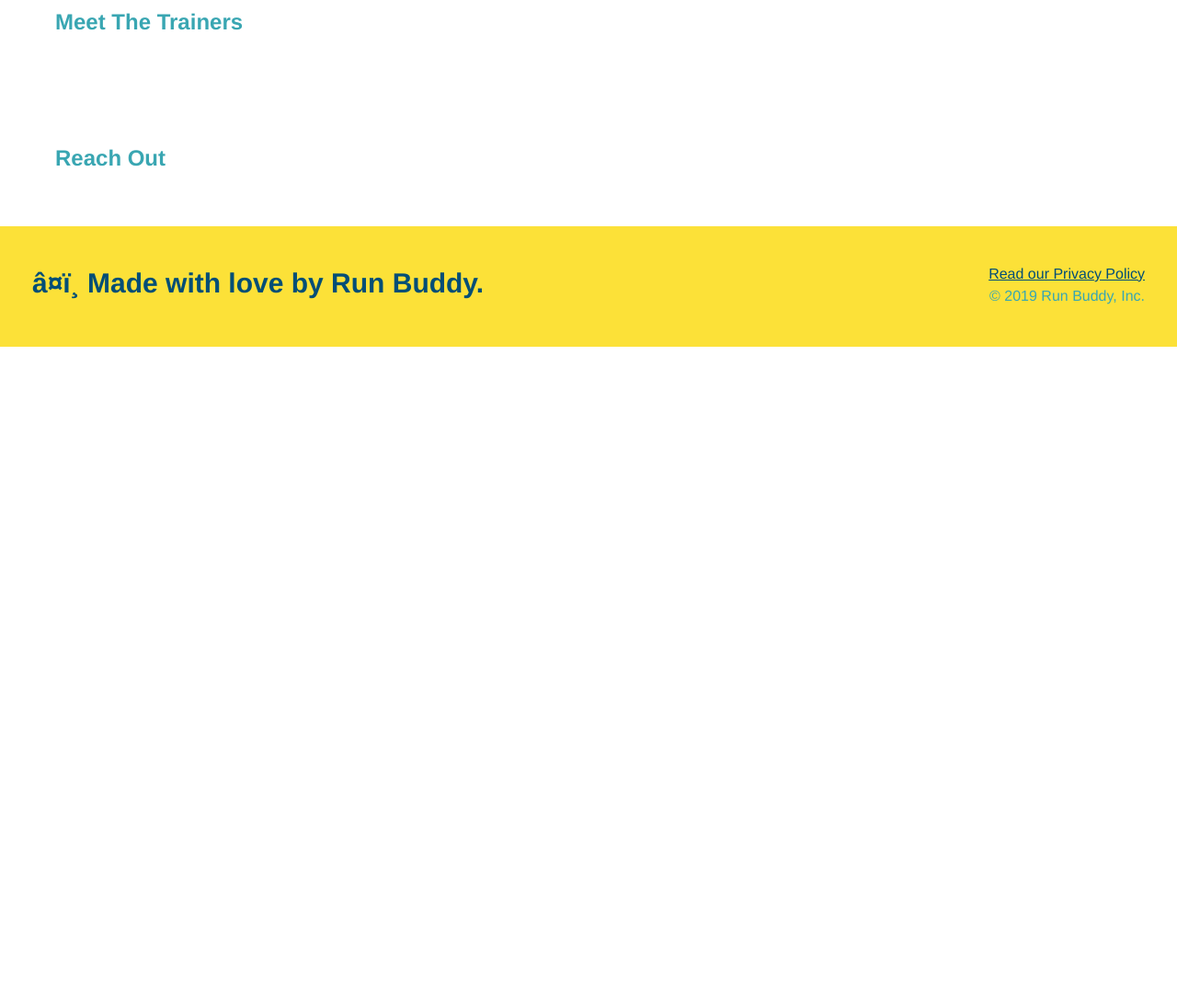
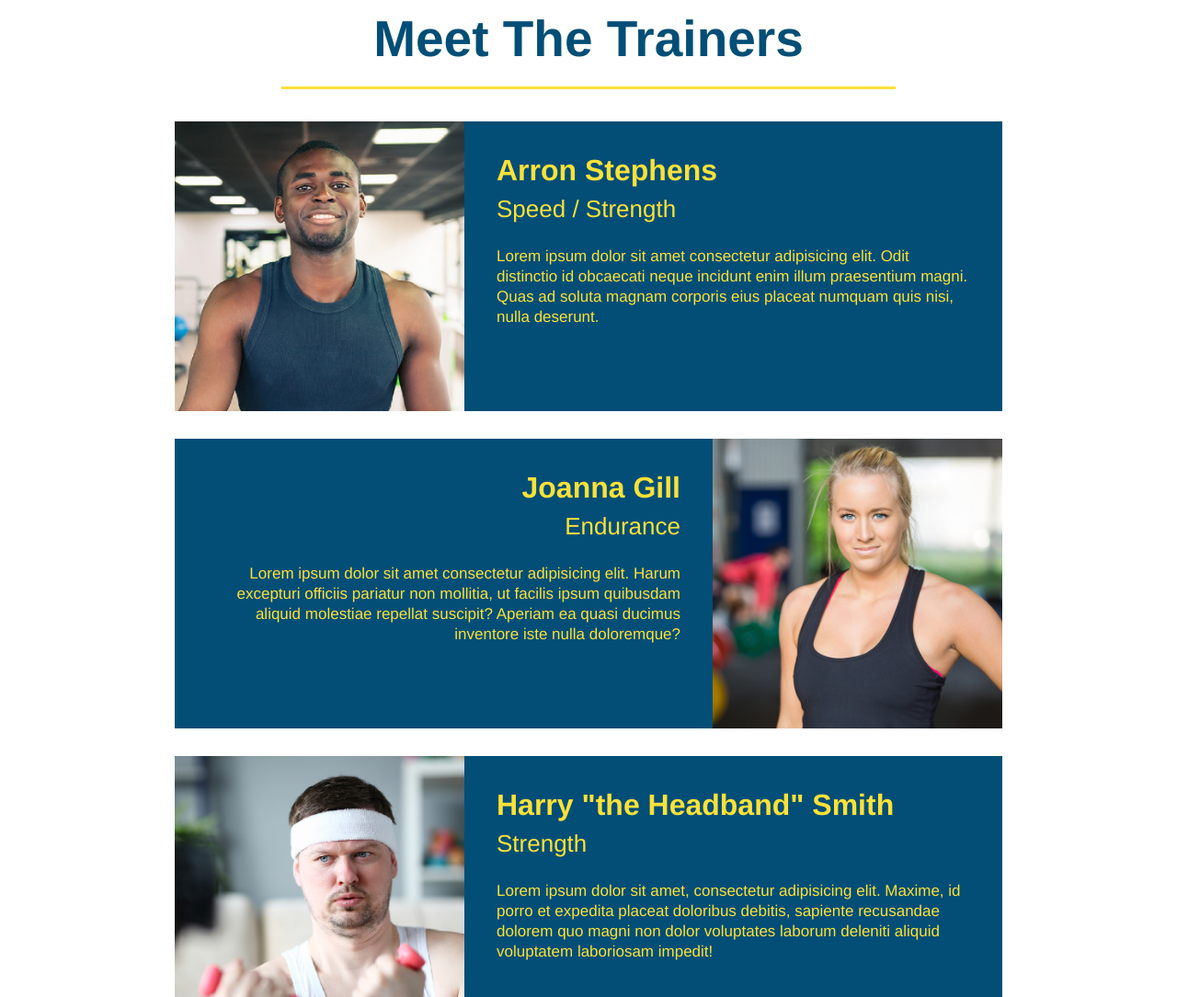
Before and after one commit to Varnen92/run-buddy, a plain HTML site: page index.html in a window 1280 px wide. Shown: the part 2780-3864 px from the top of the page at 92% size. Before the commit the page ends 3157 px from the top, so only its background shows below. Drawn offline with Linux system fonts and the light colour scheme.

Commit message:
meet the trainer section

```diff
--- a/assets/css/style.css
+++ b/assets/css/style.css
@@ -179,3 +179,52 @@ section {
 .steps span {
     font-size: 38px;
 }
+
+/* Style for Trainers */
+
+.trainers {
+    text-align: center;
+}
+
+.trainer {
+    width: 900px;
+    margin: 0 auto 30px auto;
+    background: #024e76;
+    color: #fce138;
+    overflow: auto;
+}
+
+.trainer img {
+    width: 35%;
+    float: left;
+}
+
+.trainer-bio {
+    padding: 35px;
+    float: left;
+    width: 65%;
+}
+
+.text-left {
+    text-align: left;
+}
+
+.text-right {
+    text-align: right;
+}
+
+.trainer-bio h3 {
+    font-size: 32px;
+    margin-bottom: 8px
+}
+
+.trainer-bio h4 {
+    font-weight: lighter;
+    font-size: 26px;
+    margin-bottom: 25px;
+}
+
+.trainer-bio p {
+    font-size: 17px;
+    line-height: 1.3;
+}
--- a/index.html
+++ b/index.html
@@ -102,8 +102,41 @@
             </div>
         </section>
         <!-- "meet the trainers" section-->
-        <section>
-            <h2>Meet The Trainers</h2>
+        <section id="your-trainers" class="trainers">
+            <h2 class="section-title primary-border">
+                Meet The Trainers
+            </h2>
+
+            <article class="trainer">
+                <img src="./assets/images/trainer-1.jpg" alt="Arron Stephens in his workout clothes, ready to pump iron" />
+                <div class="trainer-bio text-left">
+                    <h3>Arron Stephens</h3>
+                    <h4>Speed / Strength</h4>
+                <p>
+                    Lorem ipsum dolor sit amet consectetur adipisicing elit. Odit distinctio id obcaecati neque incidunt enim illum praesentium magni. Quas ad soluta magnam corporis eius placeat numquam quis nisi, nulla deserunt.
+                </p>
+                </div>
+            </article>
+
+            <article class="trainer">
+                <div class="trainer-bio text-right">
+                    <h3>Joanna Gill</h3>
+                    <h4>Endurance</h4>
+                    <p> Lorem ipsum dolor sit amet consectetur adipisicing elit. Harum excepturi officiis pariatur non mollitia, ut facilis ipsum quibusdam aliquid molestiae repellat suscipit? Aperiam ea quasi ducimus inventore iste nulla doloremque?</p>
+                </div>
+                <img src="./assets/images/trainer-2.jpg" alt="Joanna Gill cooling off after a workout" />
+            </article>
+
+            <article class="trainer">
+                <img src="./assets/images/trainer-3.jpg" alt="Harry Smith wearing a headband and lifting comically small pink weights" />
+                <div class="trainer-bio text-left">
+                    <h3>Harry "the Headband" Smith</h3>
+                    <h4>Strength</h4>
+                    <p>Lorem ipsum dolor sit amet, consectetur adipisicing elit. Maxime, id porro et expedita placeat doloribus debitis, sapiente recusandae dolorem quo magni non dolor voluptates laborum deleniti aliquid voluptatem laboriosam impedit!
+                    </p>
+                </div>
+            </article>
+
         </section>
 
         <!-- "reach out" section-->
```
Also changed, not shown: assets/images/trainer-1.jpg (added), assets/images/trainer-2.jpg (added), assets/images/trainer-3.jpg (added).
